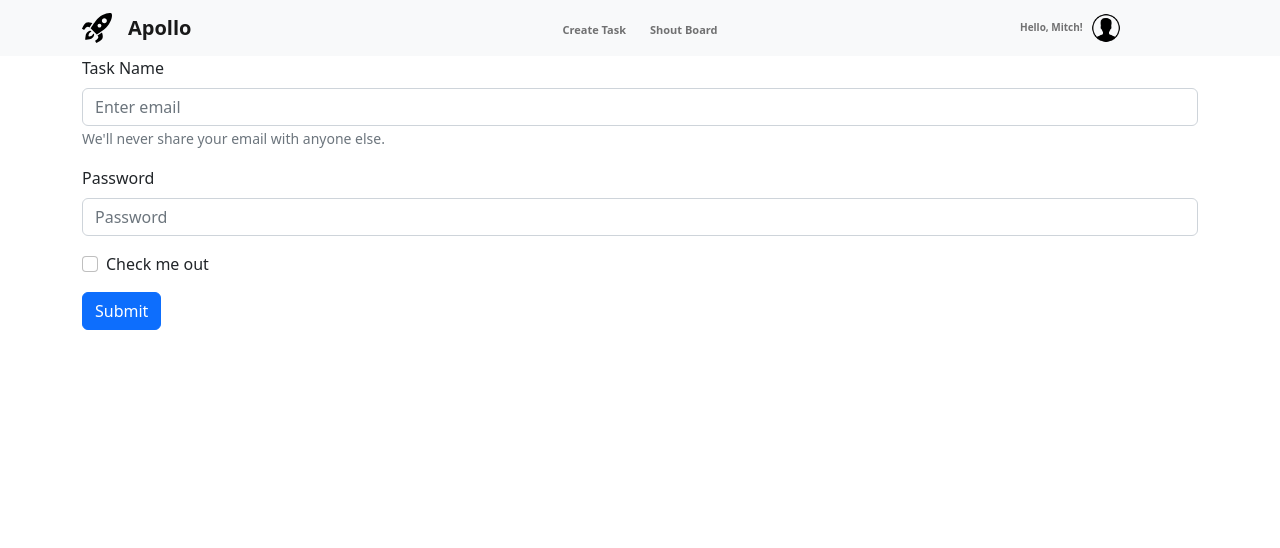
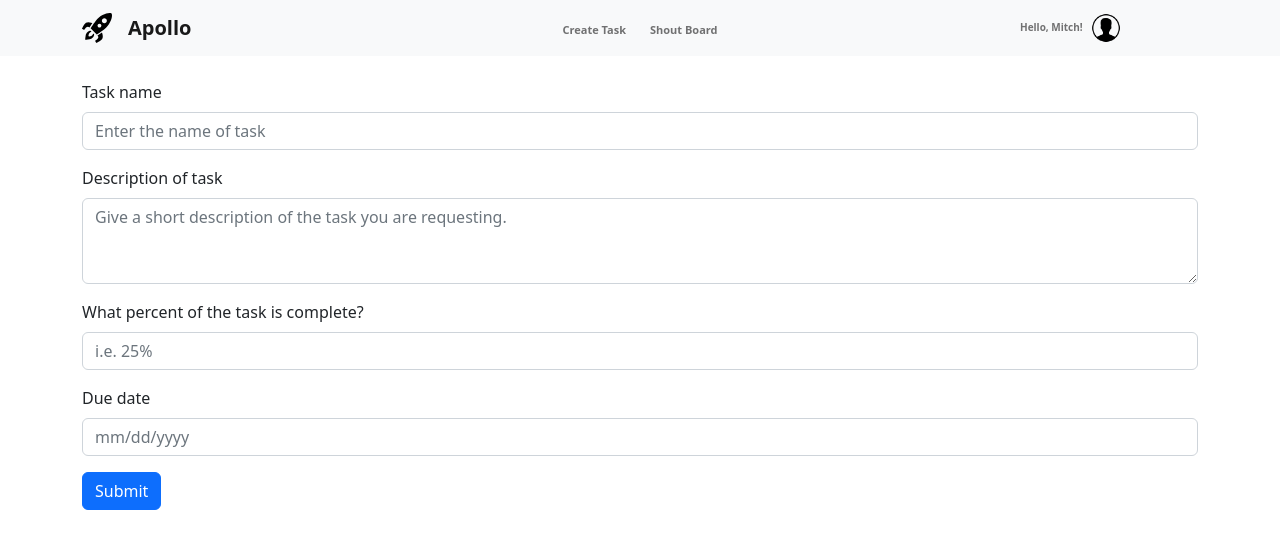
Before and after one commit to mitrasingh/apollo, a React (Vite) app: page /createtask in a window 1280 px wide. Shown: the top 548 px of the page. Built offline with nearby package versions, Linux system fonts and the light colour scheme.

Commit message:
updated CreateTask page

```diff
--- a/src/pages/CreateTask.tsx
+++ b/src/pages/CreateTask.tsx
@@ -1,25 +1,31 @@
 import React from 'react'
 import { Button, Container, Form } from 'react-bootstrap'
 
+
 export const CreateTask = () => {
   return (
-    <Container>
+    <Container className="mt-4">
     <Form>
-      <Form.Group className="mb-3" controlId="formBasicEmail">
-        <Form.Label>Task Name</Form.Label>
-        <Form.Control type="email" placeholder="Enter email" />
-        <Form.Text className="text-muted">
-          We'll never share your email with anyone else.
-        </Form.Text>
+      <Form.Group className="mb-3" controlId="taskName">
+        <Form.Label>Task name</Form.Label>
+        <Form.Control type="text" placeholder="Enter the name of task" />
       </Form.Group>
 
-      <Form.Group className="mb-3" controlId="formBasicPassword">
-        <Form.Label>Password</Form.Label>
-        <Form.Control type="password" placeholder="Password" />
+      <Form.Group className="mb-3" controlId="exampleForm.ControlTextarea1">
+        <Form.Label>Description of task</Form.Label>
+        <Form.Control as="textarea" rows={3} placeholder="Give a short description of the task you are requesting."/>
       </Form.Group>
-      <Form.Group className="mb-3" controlId="formBasicCheckbox">
-        <Form.Check type="checkbox" label="Check me out" />
+
+      <Form.Group className="mb-3" controlId="progress">
+        <Form.Label>What percent of the task is complete?</Form.Label>
+        <Form.Control type="text" placeholder="i.e. 25%" />
       </Form.Group>
+
+      <Form.Group className="mb-3" controlId="dueDate">
+        <Form.Label>Due date</Form.Label>
+        <Form.Control type="text" placeholder="mm/dd/yyyy" />
+      </Form.Group>
+
       <Button variant="primary" type="submit">
         Submit
       </Button>
```
